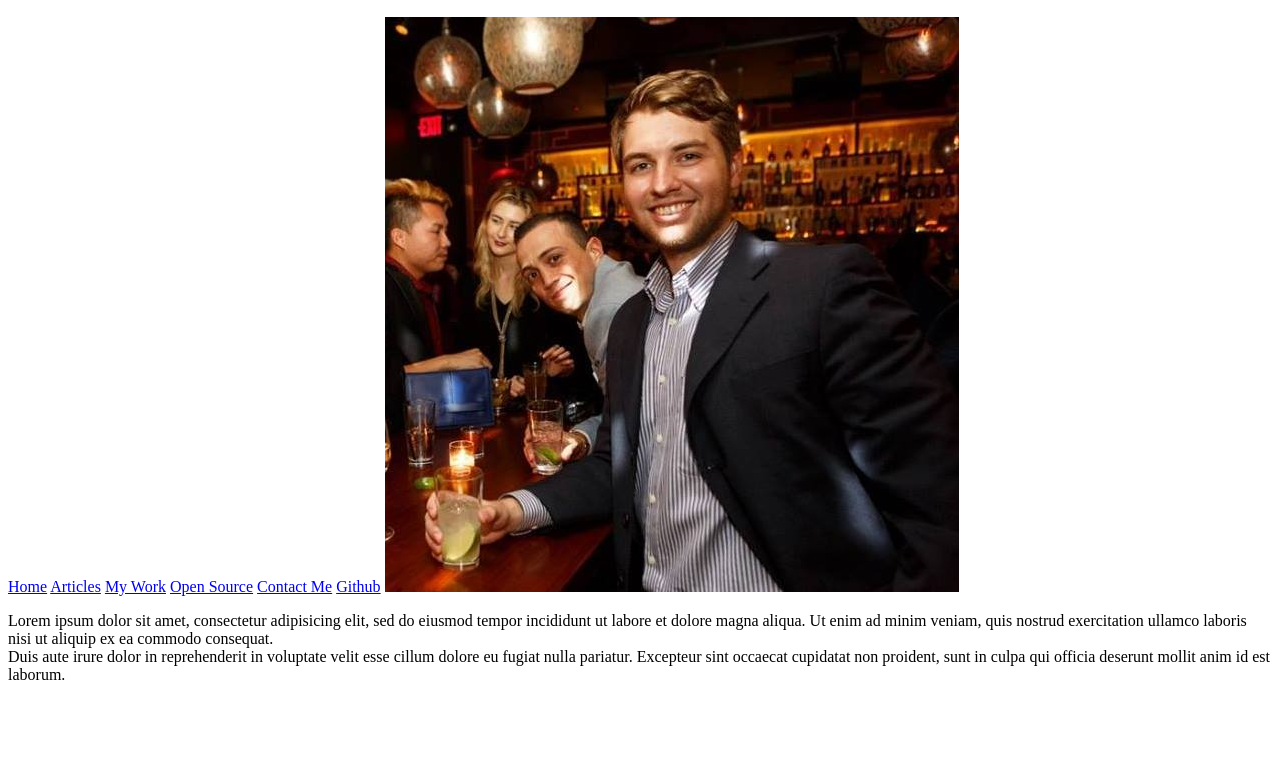
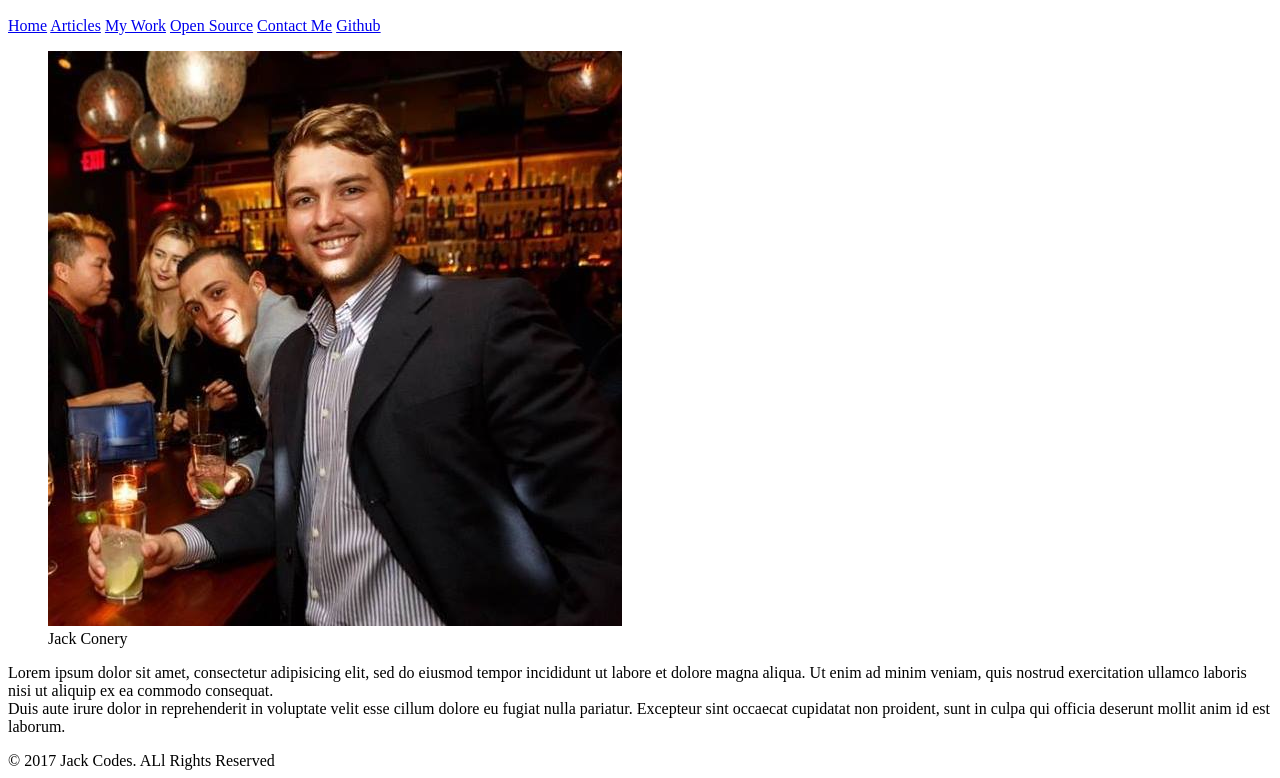
Before and after one commit to conery89/jack-blog, a plain HTML site: page index.html in a window 1280 px wide. Shown: the part 110-888 px from the top of the page. Before the commit the page ends 810 px from the top, so only its background shows below. Drawn offline with Linux system fonts and the light colour scheme.

Commit message:
add semantic containers

```diff
--- a/index.html
+++ b/index.html
@@ -6,17 +6,24 @@
     <title>Jack Codes</title>
   </head>
   <body>
+    <header>
+
     <h1>Jack</h1>
     <h2>Codes</h2>
-
+      <nav>
         <a href="index.html">Home</a>
         <a href="articles.html">Articles</a>
         <a href="work.html">My Work</a>
         <a href="open-source.html">Open Source</a>
         <a href="contact.html">Contact Me</a>
         <a href="https://github.com/conery89" target="_blank">Github</a>
-
+      </nav>
+    </header>
+    <section id= "about-me">
+      <figure>
       <img src="images/profile pic.jpg" alt="My mug" />
+        <figcaption>Jack Conery</figcaption>
+    </figure>
       <p>
         Lorem ipsum dolor sit amet,
         consectetur adipisicing elit, sed do eiusmod tempor
@@ -28,6 +35,11 @@
          Excepteur sint occaecat cupidatat non proident, sunt
          in culpa qui officia deserunt mollit anim id est laborum.
       </p>
+    </section>
+    <footer>
+      &copy; 2017 Jack Codes. ALl Rights Reserved
+    </footer>
+
   </body>
 
 </html>
```
Lines whose indentation alone changed are shown as unchanged.
